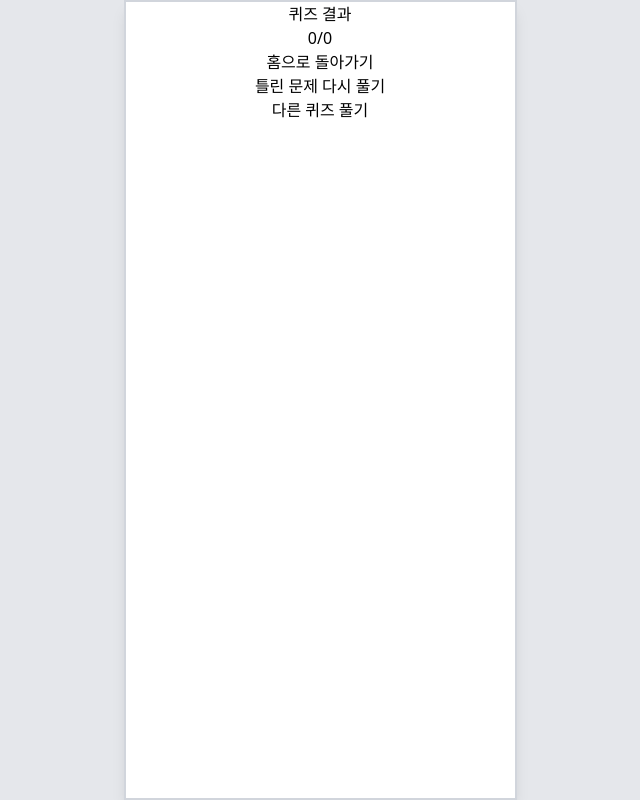
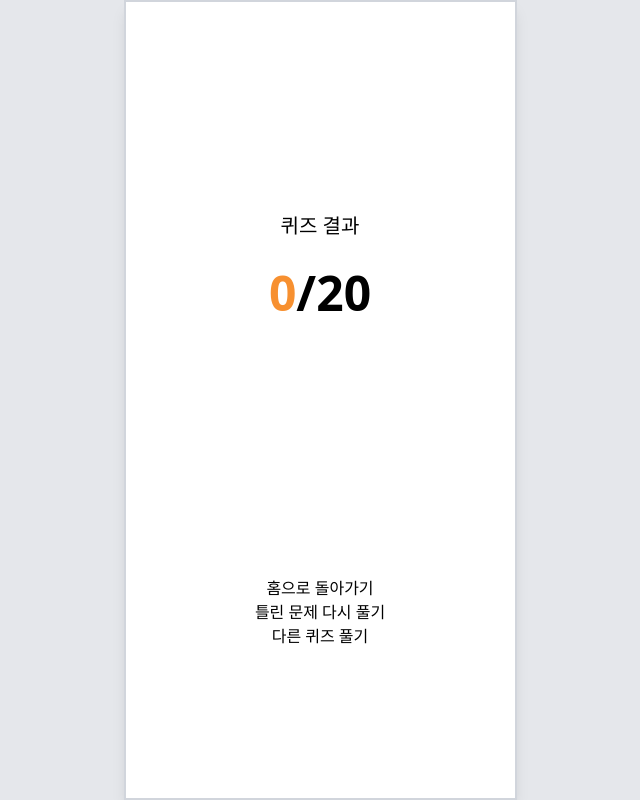
Before and after one commit to 2025-sinchonthon-4/frontend, a React (Vite) app: page /quiz-report in a window 1280 px wide. Shown: the whole page, without its empty margins (320-960 px from the left). Built offline with nearby package versions, Linux system fonts and the light colour scheme.

Commit message:
design: quiz-report css

```diff
--- a/src/pages/quizReport/quizReportPage.jsx
+++ b/src/pages/quizReport/quizReportPage.jsx
@@ -4,7 +4,7 @@ import { useNavigate} from 'react-router-dom';
 const QuizReportPage = () => {
   const navigate = useNavigate();
   const [score, setScore] = useState(0);
-  const [totalScore, setTotalScore] = useState(0);
+  const [totalScore, setTotalScore] = useState(20);
 
   /*
   useEffect(() => {
@@ -13,7 +13,6 @@ const QuizReportPage = () => {
       .then((data) => {
         console.log("서버 응답:", data);
         // setScore(data.score);
-        // setTotalScore(data.totalScore);
       })
       .catch((err) => console.error(err));
   }, []);
@@ -21,8 +20,11 @@ const QuizReportPage = () => {
 
   return(
     <div className="flex flex-col items-center">
-      <p>퀴즈 결과</p>
-      <p>{score}/{totalScore}</p>
+      <p className="mt-[13.06rem] mb-[1rem] text-[1.25rem]">퀴즈 결과</p>
+      <div className="flex mb-[15.44rem]">
+        <p className="font-bold text-[#F79030] text-[3rem]">{score}</p>
+        <p className="font-bold text-[3rem]">/{totalScore}</p>
+      </div>
 
       <button className='' onClick={() => navigate("/")}>홈으로 돌아가기</button>
       <button className='' onClick={() => navigate("/quiz")}>틀린 문제 다시 풀기</button>
```
